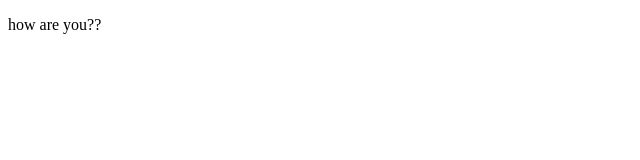
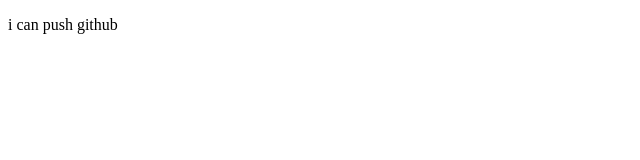
Before and after one commit to mithilaj4/my-firrt-website, a plain HTML site: page index.html in a window 1280 px wide. Shown: the full height of the page, 0-640 px from the left. Drawn offline with Linux system fonts and the light colour scheme.

Commit message:
Update index.html

```diff
--- a/index.html
+++ b/index.html
@@ -5,7 +5,7 @@
     <meta http-equiv="X-UA-Compatible" content="IE=edge">
     <meta name="viewport" content="width=device-width, initial-scale=1.0">
     <title>Document</title>
-    <p>how are you??</p>
+    <p>i can push github</p>
 </head>
 <body>
 
```
